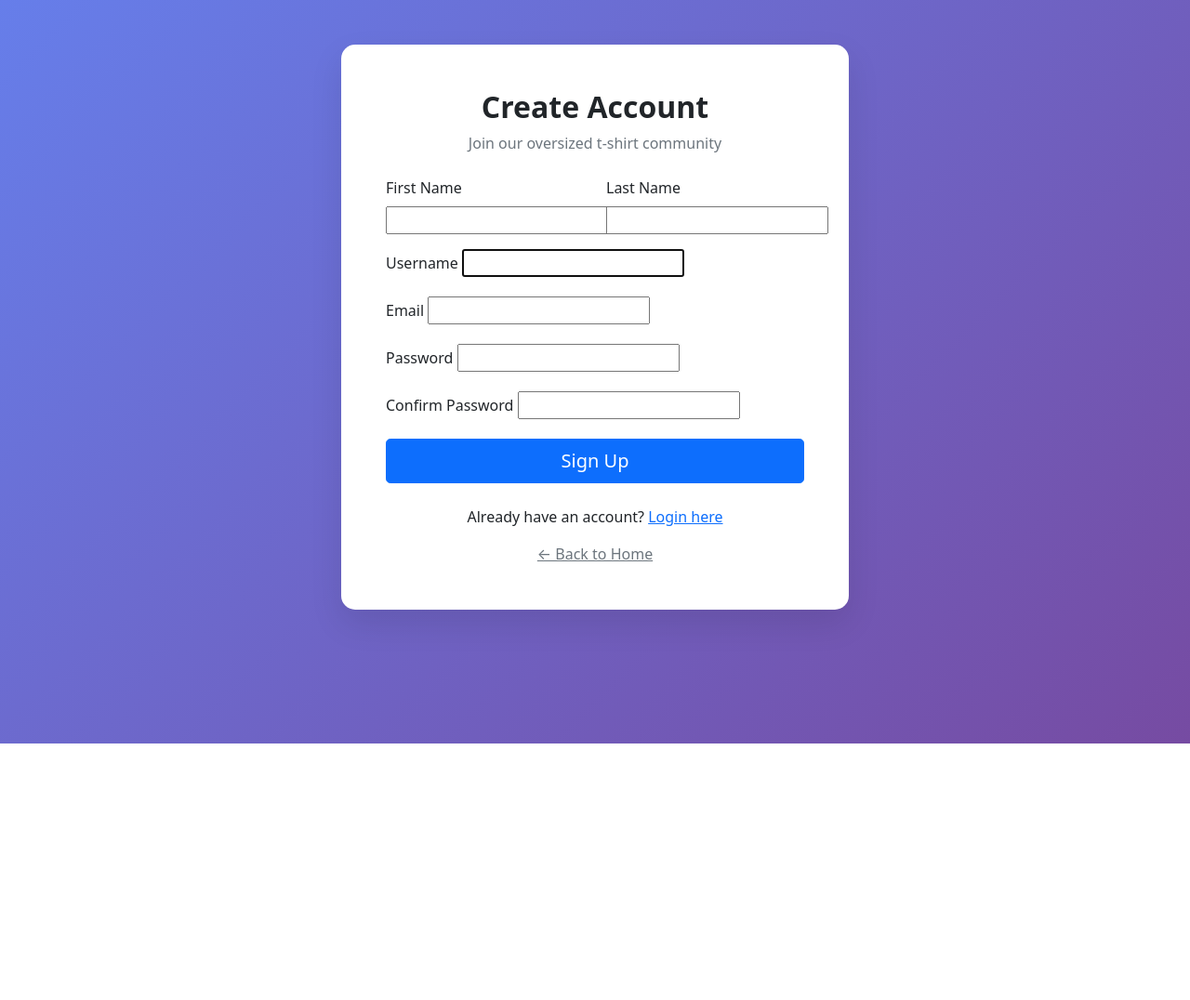
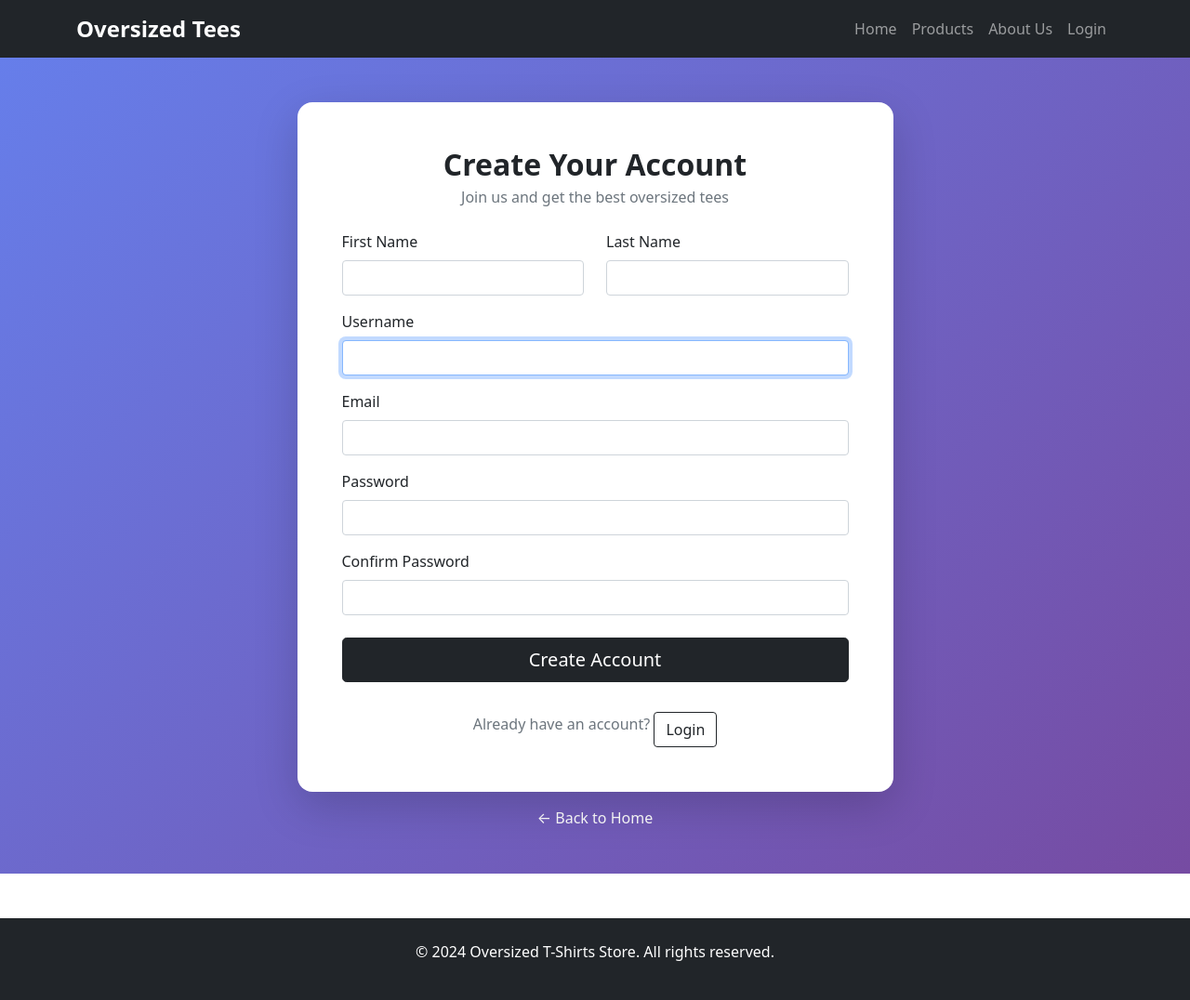
Before and after one commit to adarsh02o/-oversized-tshirt-ecommerce, a Django app: page /accounts/signup/ in a window 1280 px wide. Shown: the whole page at 93% size. Before the commit the page ends 800 px from the top, so only its background shows below. Run offline with Django 5.2, Linux system fonts and the light colour scheme.

Commit message:
update nav bar

```diff
--- a/accounts/forms.py
+++ b/accounts/forms.py
@@ -1,11 +1,17 @@
 from django import forms
-from django.contrib.auth.forms import UserCreationForm
+from django.contrib.auth.forms import AuthenticationForm, UserCreationForm
 from django.contrib.auth.models import User
 
 class CustomUserCreationForm(UserCreationForm):
     email = forms.EmailField(required=True)
     first_name = forms.CharField(max_length=30, required=True)
     last_name = forms.CharField(max_length=30, required=True)
+
+    def __init__(self, *args, **kwargs):
+        super().__init__(*args, **kwargs)
+        for field in self.fields.values():
+            existing = field.widget.attrs.get('class', '')
+            field.widget.attrs['class'] = (existing + ' form-control').strip()
 
     class Meta:
         model = User
@@ -19,3 +25,11 @@ class CustomUserCreationForm(UserCreationForm):
         if commit:
             user.save()
         return user
+
+
+class CustomAuthenticationForm(AuthenticationForm):
+    def __init__(self, request=None, *args, **kwargs):
+        super().__init__(request=request, *args, **kwargs)
+        for field in self.fields.values():
+            existing = field.widget.attrs.get('class', '')
+            field.widget.attrs['class'] = (existing + ' form-control').strip()
--- a/accounts/templates/accounts/admin_dashboard.html
+++ b/accounts/templates/accounts/admin_dashboard.html
@@ -25,7 +25,7 @@
             <div class="card bg-success text-white">
                 <div class="card-body">
                     <h5 class="card-title">In Stock</h5>
-                    <h2 class="card-text">{{ tshirts|selectattr:'stock'|list|length }}</h2>
+                    <h2 class="card-text">{{ in_stock_count }}</h2>
                 </div>
             </div>
         </div>
@@ -33,7 +33,7 @@
             <div class="card bg-warning text-white">
                 <div class="card-body">
                     <h5 class="card-title">Low Stock</h5>
-                    <h2 class="card-text">{{ tshirts|selectattr:'stock'|list|length }}</h2>
+                    <h2 class="card-text">{{ low_stock_count }}</h2>
                 </div>
             </div>
         </div>
--- a/accounts/templates/accounts/signup.html
+++ b/accounts/templates/accounts/signup.html
@@ -1,83 +1,75 @@
-<!DOCTYPE html>
-<html lang="en">
-<head>
-    <meta charset="UTF-8">
-    <meta name="viewport" content="width=device-width, initial-scale=1.0">
-    <title>{% block title %}Sign Up{% endblock %} - Oversized T-Shirts Store</title>
-    <link href="https://cdn.jsdelivr.net/npm/bootstrap@5.1.3/dist/css/bootstrap.min.css" rel="stylesheet">
-    <style>
-        body {
-            background: linear-gradient(135deg, #667eea 0%, #764ba2 100%);
-            min-height: 100vh;
-        }
-        .signup-container {
-            background: white;
-            border-radius: 15px;
-            box-shadow: 0 15px 35px rgba(0, 0, 0, 0.1);
-        }
-    </style>
-</head>
-<body>
-    <div class="container py-5">
+{% extends 'products/base.html' %}
+
+{% block title %}Sign Up{% endblock %}
+
+{% block content %}
+<div class="py-5" style="background: linear-gradient(135deg, #667eea 0%, #764ba2 100%); min-height: calc(100vh - 122px);">
+    <div class="container">
         <div class="row justify-content-center">
-            <div class="col-md-6">
-                <div class="signup-container p-5">
+            <div class="col-md-8 col-lg-7">
+                <div class="card shadow-lg border-0" style="border-radius: 16px;">
+                    <div class="card-body p-4 p-md-5">
                         <div class="text-center mb-4">
-                        <h2 class="fw-bold">Create Account</h2>
-                        <p class="text-muted">Join our oversized t-shirt community</p>
+                            <h2 class="fw-bold mb-1">Create Your Account</h2>
+                            <p class="text-muted mb-0">Join us and get the best oversized tees</p>
                         </div>
 
-                    {% if messages %}
-                        {% for message in messages %}
-                            <div class="alert alert-{{ message.tags }} alert-dismissible fade show" role="alert">
-                                {{ message }}
-                                <button type="button" class="btn-close" data-bs-dismiss="alert"></button>
+                        {% if form.errors %}
+                            <div class="alert alert-danger" role="alert">
+                                Please fix the errors below and submit again.
                             </div>
-                        {% endfor %}
                         {% endif %}
 
-                    <form method="post">
+                        <form method="post" novalidate>
                             {% csrf_token %}
                             <div class="row">
                                 <div class="col-md-6 mb-3">
                                     <label for="{{ form.first_name.id_for_label }}" class="form-label">First Name</label>
                                     {{ form.first_name }}
+                                    {% for error in form.first_name.errors %}<div class="text-danger small">{{ error }}</div>{% endfor %}
                                 </div>
                                 <div class="col-md-6 mb-3">
                                     <label for="{{ form.last_name.id_for_label }}" class="form-label">Last Name</label>
                                     {{ form.last_name }}
+                                    {% for error in form.last_name.errors %}<div class="text-danger small">{{ error }}</div>{% endfor %}
                                 </div>
                             </div>
                             <div class="mb-3">
                                 <label for="{{ form.username.id_for_label }}" class="form-label">Username</label>
                                 {{ form.username }}
+                                {% for error in form.username.errors %}<div class="text-danger small">{{ error }}</div>{% endfor %}
                             </div>
                             <div class="mb-3">
                                 <label for="{{ form.email.id_for_label }}" class="form-label">Email</label>
                                 {{ form.email }}
+                                {% for error in form.email.errors %}<div class="text-danger small">{{ error }}</div>{% endfor %}
                             </div>
                             <div class="mb-3">
                                 <label for="{{ form.password1.id_for_label }}" class="form-label">Password</label>
                                 {{ form.password1 }}
+                                {% for error in form.password1.errors %}<div class="text-danger small">{{ error }}</div>{% endfor %}
                             </div>
                             <div class="mb-3">
                                 <label for="{{ form.password2.id_for_label }}" class="form-label">Confirm Password</label>
                                 {{ form.password2 }}
+                                {% for error in form.password2.errors %}<div class="text-danger small">{{ error }}</div>{% endfor %}
                             </div>
-                        <div class="d-grid">
-                            <button type="submit" class="btn btn-primary btn-lg">Sign Up</button>
+                            <div class="d-grid mt-4">
+                                <button type="submit" class="btn btn-dark btn-lg">Create Account</button>
                             </div>
                         </form>
 
                         <div class="text-center mt-4">
-                        <p>Already have an account? <a href="{% url 'accounts:login' %}">Login here</a></p>
-                        <a href="{% url 'products:home' %}" class="text-muted">← Back to Home</a>
+                            <span class="text-muted">Already have an account?</span>
+                            <a class="btn btn-outline-dark mt-2" href="{% url 'accounts:login' %}">Login</a>
+                        </div>
+                    </div>
+                </div>
+                <div class="text-center mt-3">
+                    <a href="{% url 'products:home' %}" class="text-white text-decoration-none">← Back to Home</a>
                 </div>
             </div>
         </div>
     </div>
 </div>
-
-    <script src="https://cdn.jsdelivr.net/npm/bootstrap@5.1.3/dist/js/bootstrap.bundle.min.js"></script>
-</body>
-</html>
+{% endblock %}
--- a/accounts/views.py
+++ b/accounts/views.py
@@ -5,12 +5,13 @@ from django.contrib.auth.views import LoginView
 from django.contrib import messages
 from django.urls import reverse_lazy
 from django.views.generic import CreateView
-from .forms import CustomUserCreationForm
+from .forms import CustomAuthenticationForm, CustomUserCreationForm
 from products.models import TShirt
 
 class CustomLoginView(LoginView):
     template_name = 'accounts/login.html'
     redirect_authenticated_user = True
+    authentication_form = CustomAuthenticationForm
 
 class SignUpView(CreateView):
     form_class = CustomUserCreationForm
@@ -25,15 +26,17 @@ class SignUpView(CreateView):
 
 @login_required
 def admin_dashboard(request):
-    print(f"User: {request.user.username}, is_staff: {request.user.is_staff}, is_authenticated: {request.user.is_authenticated}")
-
     if not request.user.is_staff:
         messages.error(request, 'You do not have permission to access this page.')
         return redirect('products:home')
 
     tshirts = TShirt.objects.all()
+    in_stock_count = tshirts.filter(stock__gt=10).count()
+    low_stock_count = tshirts.filter(stock__gt=0, stock__lte=10).count()
     context = {
         'tshirts': tshirts,
         'total_products': tshirts.count(),
+        'in_stock_count': in_stock_count,
+        'low_stock_count': low_stock_count,
     }
     return render(request, 'accounts/admin_dashboard.html', context)
--- a/products/templates/products/base.html
+++ b/products/templates/products/base.html
@@ -36,28 +36,33 @@
                         <a class="nav-link" href="{% url 'products:home' %}">Home</a>
                     </li>
                     <li class="nav-item">
-                        <a class="nav-link" href="{% url 'products:product_list' %}">All Products</a>
+                        <a class="nav-link" href="{% url 'products:product_list' %}">Products</a>
+                    </li>
+                    <li class="nav-item">
+                        <a class="nav-link" href="{% url 'products:about' %}">About Us</a>
                     </li>
                     {% if user.is_authenticated %}
-                        {% if user.is_staff %}
-                            <li class="nav-item">
-                                <a class="nav-link" href="{% url 'accounts:admin_dashboard' %}">Admin Dashboard</a>
-                            </li>
-                        {% endif %}
                         <li class="nav-item dropdown">
                             <a class="nav-link dropdown-toggle" href="#" id="navbarDropdown" role="button" data-bs-toggle="dropdown">
                                 {{ user.username }}
                             </a>
                             <ul class="dropdown-menu">
-                                <li><a class="dropdown-item" href="{% url 'accounts:logout' %}">Logout</a></li>
+                                {% if user.is_staff %}
+                                    <li><a class="dropdown-item" href="{% url 'accounts:admin_dashboard' %}">Admin Dashboard</a></li>
+                                    <li><a class="dropdown-item" href="{% url 'admin:index' %}">Django Admin</a></li>
+                                    <li><hr class="dropdown-divider"></li>
+                                {% endif %}
+                                <li>
+                                    <form method="post" action="{% url 'accounts:logout' %}" class="m-0">
+                                        {% csrf_token %}
+                                        <button type="submit" class="dropdown-item">Logout</button>
+                                    </form>
+                                </li>
                             </ul>
                         </li>
                     {% else %}
                         <li class="nav-item">
                             <a class="nav-link" href="{% url 'accounts:login' %}">Login</a>
-                        </li>
-                        <li class="nav-item">
-                            <a class="nav-link" href="{% url 'accounts:signup' %}">Sign Up</a>
                         </li>
                     {% endif %}
                 </ul>
--- a/products/urls.py
+++ b/products/urls.py
@@ -5,6 +5,7 @@ app_name = 'products'
 
 urlpatterns = [
     path('', views.home, name='home'),
+    path('about/', views.about, name='about'),
     path('products/', views.product_list, name='product_list'),
     path('product/<int:pk>/', views.product_detail, name='product_detail'),
 ]
--- a/products/views.py
+++ b/products/views.py
@@ -7,6 +7,9 @@ def home(request):
         'tshirts': tshirts,
     }
     return render(request, 'products/home.html', context)
+
+def about(request):
+    return render(request, 'products/about.html')
 
 def product_list(request):
     tshirts = TShirt.objects.filter(is_oversized=True)
--- a/tshirt_ecommerce/settings.py
+++ b/tshirt_ecommerce/settings.py
@@ -119,9 +119,9 @@ USE_TZ = True
 STATIC_URL = 'static/'
 
 # Login/Logout redirects
-LOGIN_URL = 'accounts:login'
-LOGIN_REDIRECT_URL = 'products:home'
-LOGOUT_REDIRECT_URL = 'products:home'
+LOGIN_URL = '/accounts/login/'
+LOGIN_REDIRECT_URL = '/'
+LOGOUT_REDIRECT_URL = '/'
 
 # Media files for product images
 MEDIA_URL = '/media/'
```
Also changed, not shown: accounts/templates/accounts/login.html (+26 -40 lines), products/templates/products/about.html (added, +44 -0 lines). Lines whose indentation alone changed are shown as unchanged.
